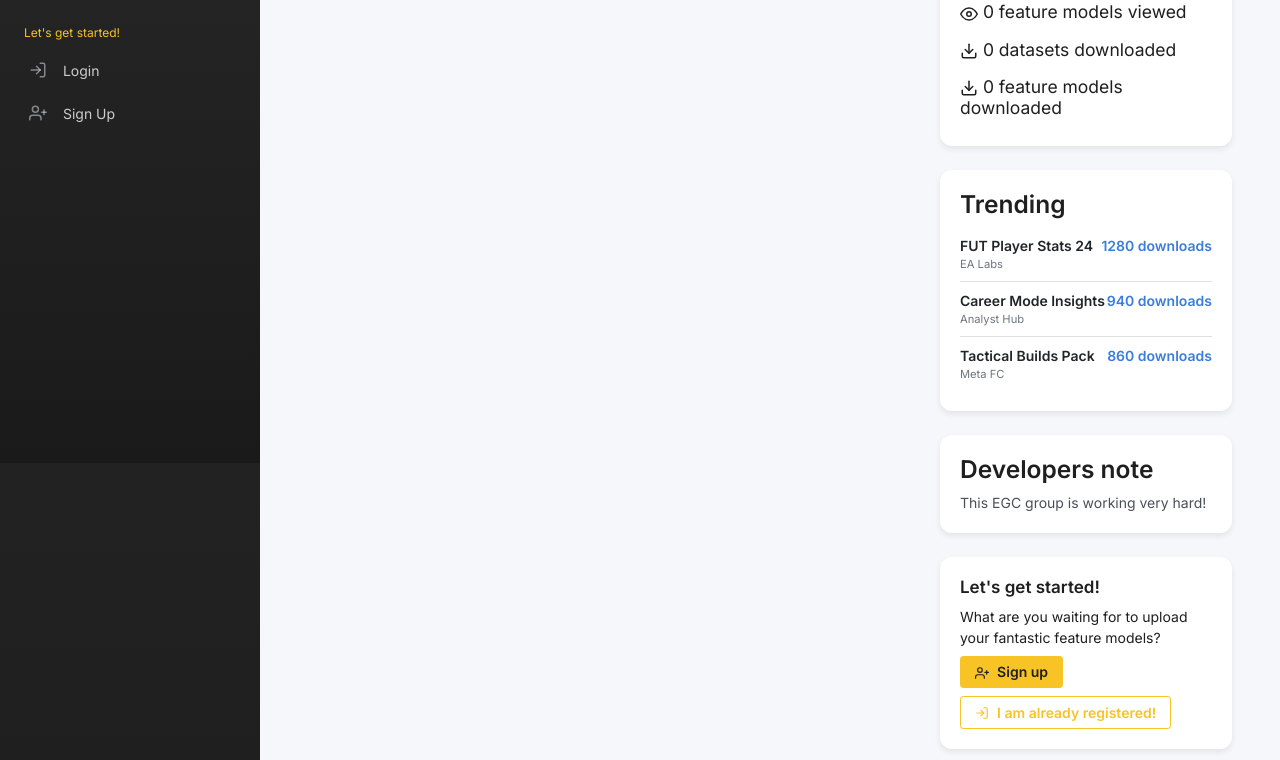
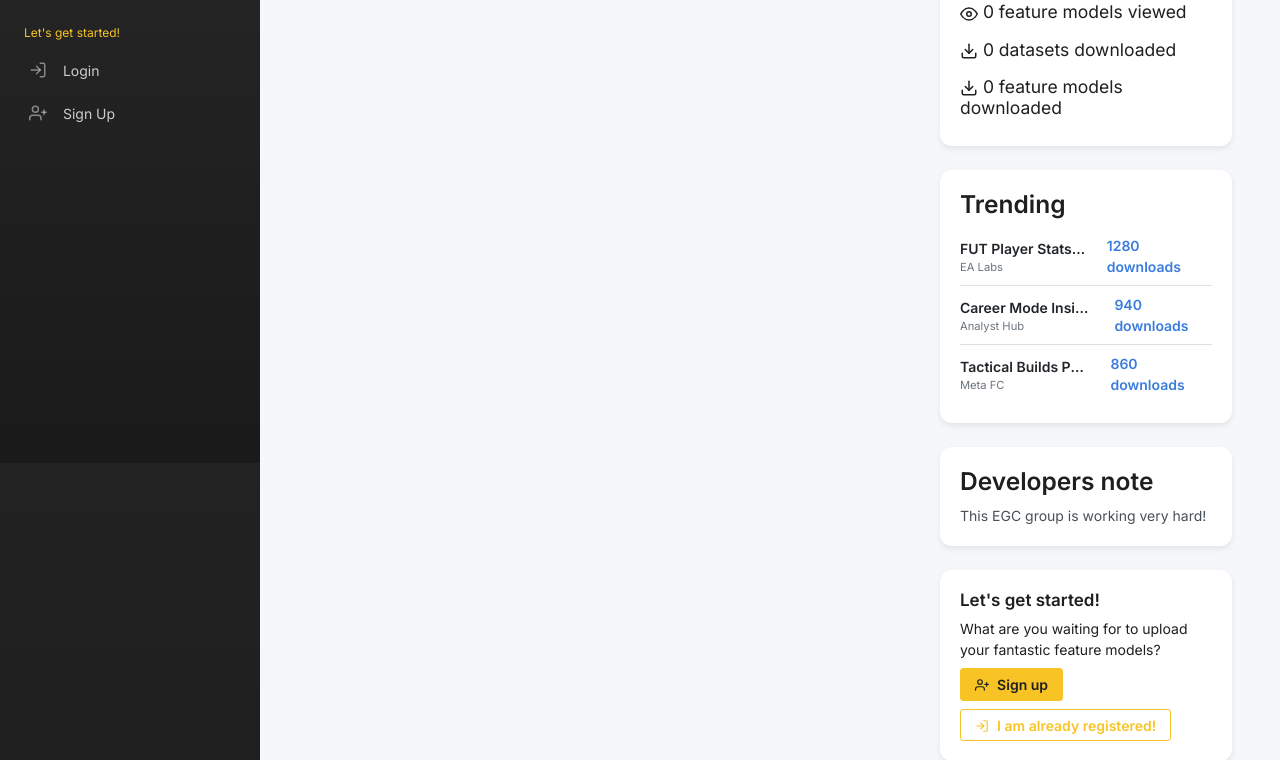
Before and after one commit to EGCproyecto/fifahub, a Flask app: page / in a window 1280 px wide. Shown: the part 337-1097 px from the top of the page. Run offline with Flask 3, Linux system fonts and the light colour scheme; data that the repository does not hold is empty; parts of the project's set-up code (start-up, migrations or seed data) failed here and were passed over; some libraries are stand-ins or nearby versions.

Commit message:
feat(featuretask/WI-100-trending-datasets/frontend-ui): index.html corrected

```diff
--- a/app/modules/public/templates/public/index.html
+++ b/app/modules/public/templates/public/index.html
@@ -171,12 +171,12 @@
                             <div class="list-group list-group-flush">
                                 {% for item in trending %}
                                     <div class="list-group-item px-0">
-                                        <div class="d-flex justify-content-between">
-                                            <div>
-                                                <div class="fw-bold">{{ item.title }}</div>
-                                                <div class="text-muted small">{{ item.author }}</div>
+                                        <div class="d-flex flex-column flex-sm-row align-items-sm-center justify-content-between gap-1">
+                                            <div class="text-truncate">
+                                                <div class="fw-bold text-truncate">{{ item.title }}</div>
+                                                <div class="text-muted small text-truncate">{{ item.author }}</div>
                                             </div>
-                                            <div class="text-primary fw-semibold">
+                                            <div class="text-primary fw-semibold ms-sm-3">
                                                 {{ item.downloads }} downloads
                                             </div>
                                         </div>
```
